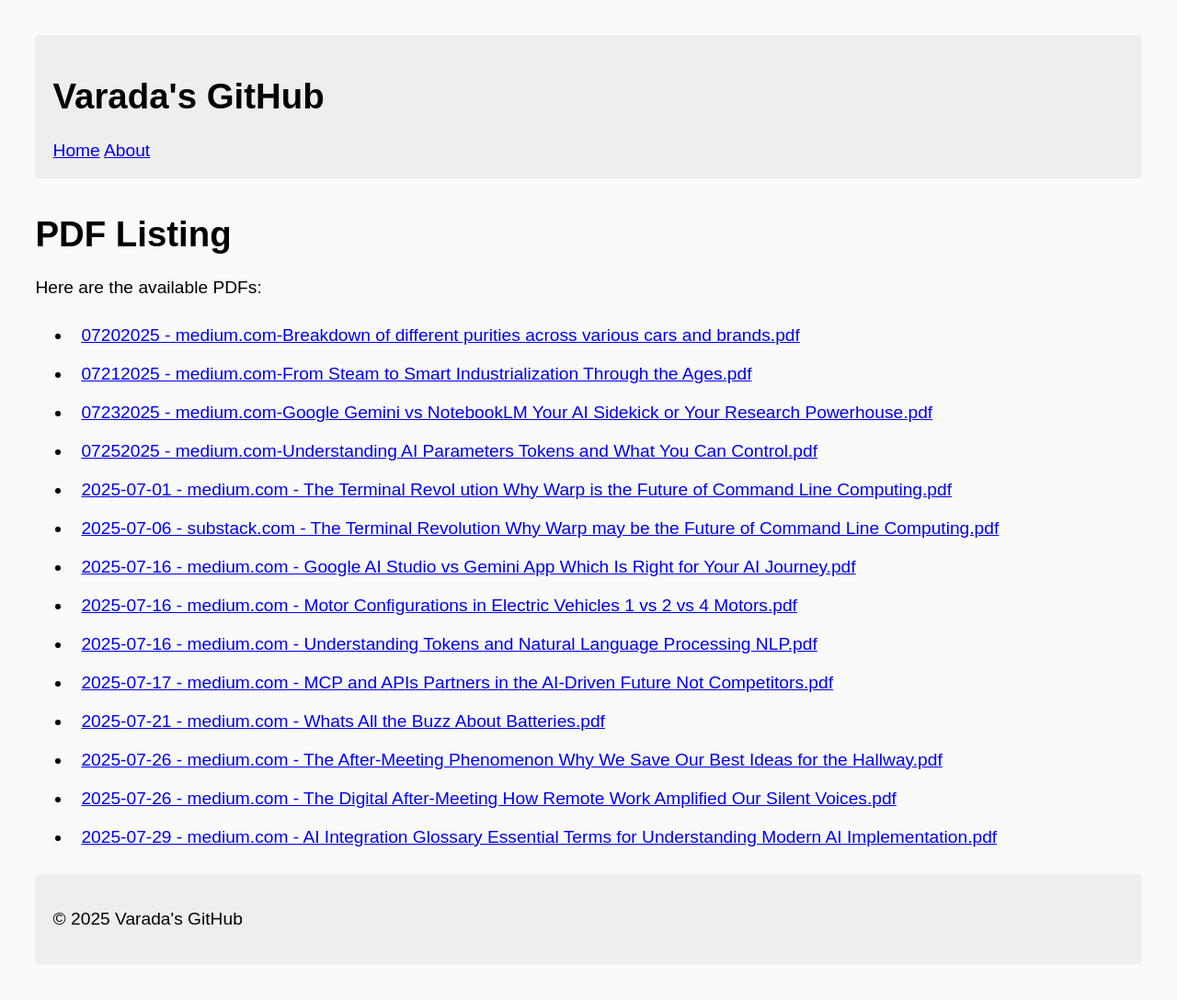
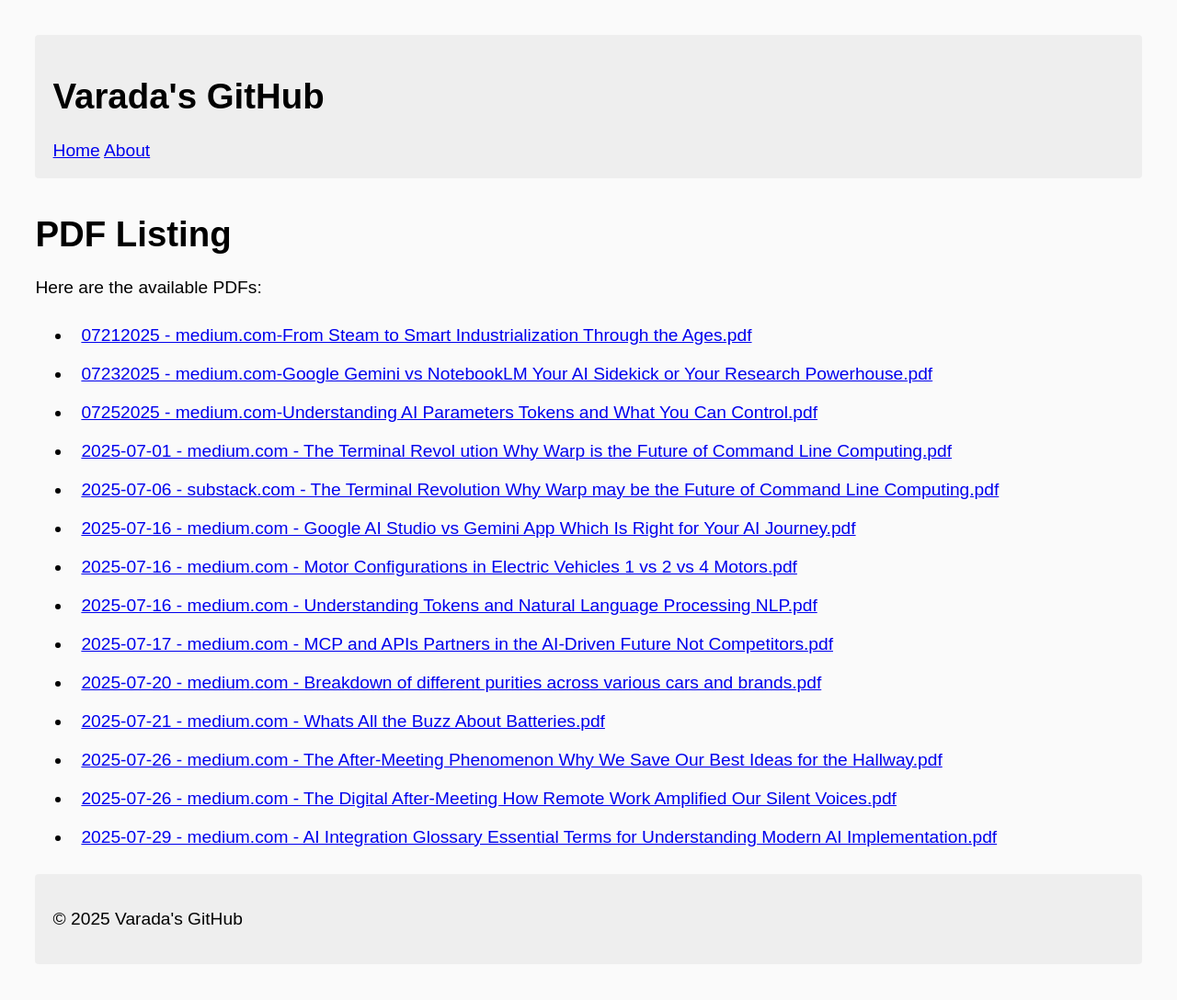
Before and after one commit to ivarada/ivarada.github.io, a Jekyll site: the page built from medium/pdf/index.md, in a window 1280 px wide. Shown: the whole page at 92% size. Built offline with Jekyll 4.4.1, drawn with Linux system fonts in a browser that asks for light colours; part of the change alters nothing that is shown.

Commit message:
Update PDF Listing

```diff
--- a/medium/pdf/index.md
+++ b/medium/pdf/index.md
@@ -7,7 +7,6 @@ title: PDF Listing
 
 Here are the available PDFs:
 
-- [07202025 - medium.com-Breakdown of different purities across various cars and brands.pdf](07202025 - medium.com-Breakdown of different purities across various cars and brands.pdf)
 - [07212025 - medium.com-From Steam to Smart Industrialization Through the Ages.pdf](07212025 - medium.com-From Steam to Smart Industrialization Through the Ages.pdf)
 - [07232025 - medium.com-Google Gemini vs NotebookLM Your AI Sidekick or Your Research Powerhouse.pdf](07232025 - medium.com-Google Gemini vs NotebookLM Your AI Sidekick or Your Research Powerhouse.pdf)
 - [07252025 - medium.com-Understanding AI Parameters Tokens and What You Can Control.pdf](07252025 - medium.com-Understanding AI Parameters Tokens and What You Can Control.pdf)
@@ -17,6 +16,7 @@ Here are the available PDFs:
 - [2025-07-16 - medium.com - Motor Configurations in Electric Vehicles 1 vs 2 vs 4 Motors.pdf](2025-07-16 - medium.com - Motor Configurations in Electric Vehicles 1 vs 2 vs 4 Motors.pdf)
 - [2025-07-16 - medium.com - Understanding Tokens and Natural Language Processing NLP.pdf](2025-07-16 - medium.com - Understanding Tokens and Natural Language Processing NLP.pdf)
 - [2025-07-17 - medium.com - MCP and APIs Partners in the AI-Driven Future Not Competitors.pdf](2025-07-17 - medium.com - MCP and APIs Partners in the AI-Driven Future Not Competitors.pdf)
+- [2025-07-20 - medium.com - Breakdown of different purities across various cars and brands.pdf](2025-07-20 - medium.com - Breakdown of different purities across various cars and brands.pdf)
 - [2025-07-21 - medium.com - Whats All the Buzz About Batteries.pdf](2025-07-21 - medium.com - Whats All the Buzz About Batteries.pdf)
 - [2025-07-26 - medium.com - The After-Meeting Phenomenon Why We Save Our Best Ideas for the Hallway.pdf](2025-07-26 - medium.com - The After-Meeting Phenomenon Why We Save Our Best Ideas for the Hallway.pdf)
 - [2025-07-26 - medium.com - The Digital After-Meeting How Remote Work Amplified Our Silent Voices.pdf](2025-07-26 - medium.com - The Digital After-Meeting How Remote Work Amplified Our Silent Voices.pdf)
```
